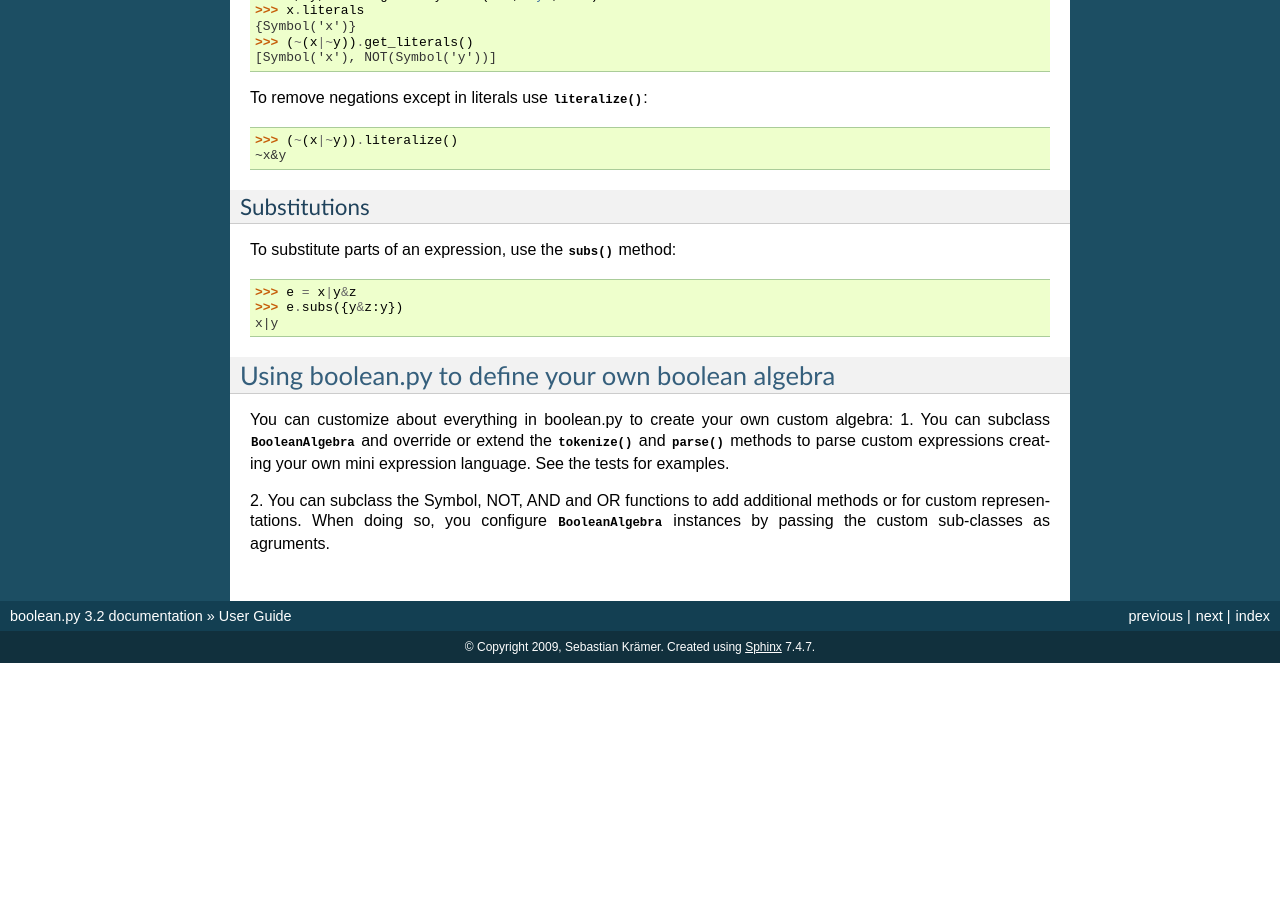
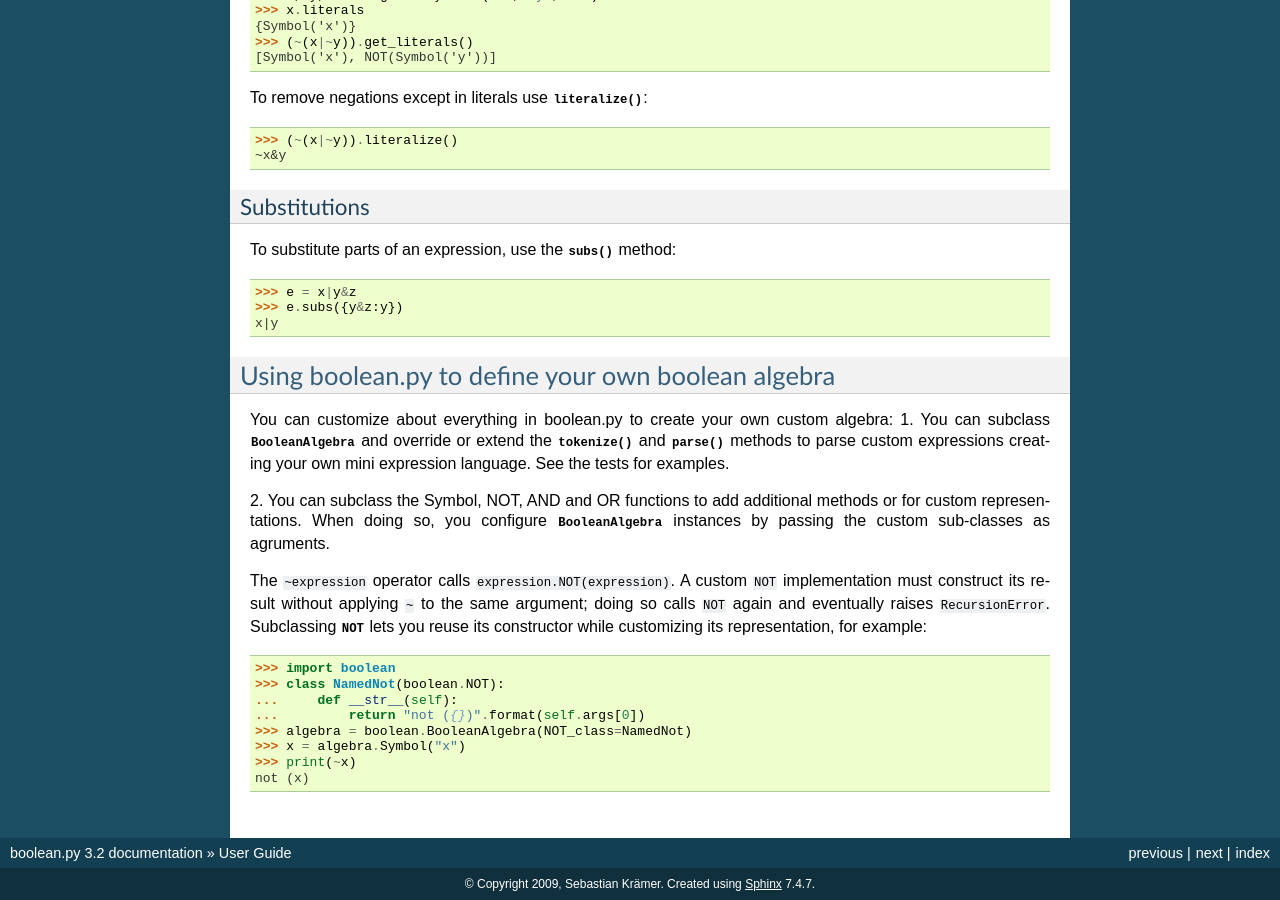
Before and after one commit to bastikr/boolean.py, a Sphinx documentation site: the page built from docs/users_guide.rst, in a window 1280 px wide and 900 px high, scrolled down 3812 px. Built offline with Sphinx 7.4.7, drawn with Linux system fonts in a browser that asks for light colours; before the commit the page ends 4475 px from its top, so only the background shows below that.

Commit message:
Document the non-recursive contract for custom NOT implementations

```diff
--- a/docs/users_guide.rst
+++ b/docs/users_guide.rst
@@ -262,3 +262,20 @@ your own mini expression language. See the tests for examples.
 2. You can subclass the Symbol, NOT, AND and OR functions to add additional
 methods or for custom representations.
 When doing so, you configure  :class:`BooleanAlgebra` instances by passing the custom sub-classes as agruments.
+
+The ``~expression`` operator calls ``expression.NOT(expression)``. A custom
+``NOT`` implementation must construct its result without applying ``~`` to
+the same argument; doing so calls ``NOT`` again and eventually raises
+``RecursionError``. Subclassing :class:`NOT` lets you reuse its constructor
+while customizing its representation, for example:
+
+.. doctest:: boolean
+
+    >>> import boolean
+    >>> class NamedNot(boolean.NOT):
+    ...     def __str__(self):
+    ...         return "not ({})".format(self.args[0])
+    >>> algebra = boolean.BooleanAlgebra(NOT_class=NamedNot)
+    >>> x = algebra.Symbol("x")
+    >>> print(~x)
+    not (x)
```
Also changed, not shown: 1 other file.
